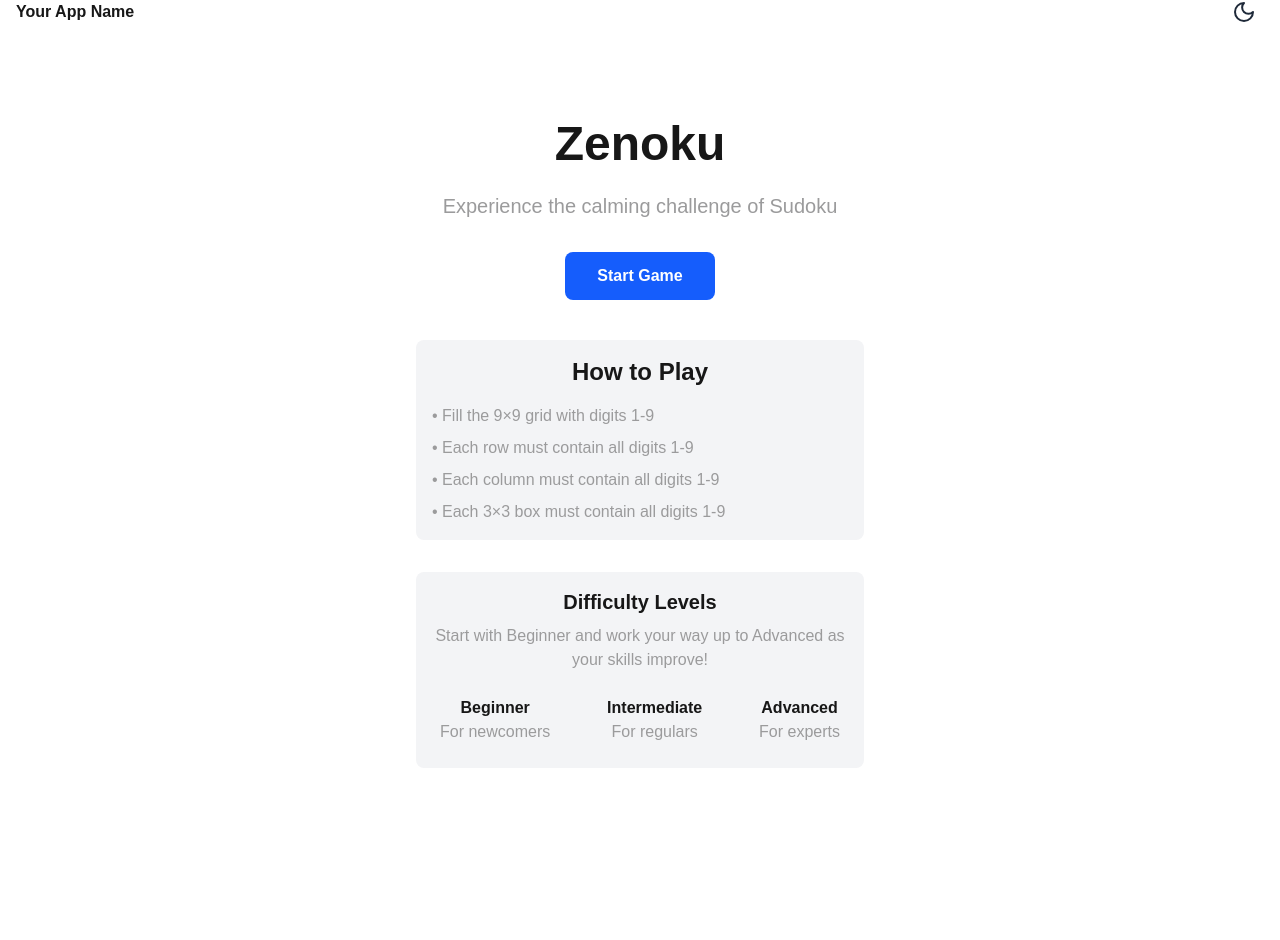
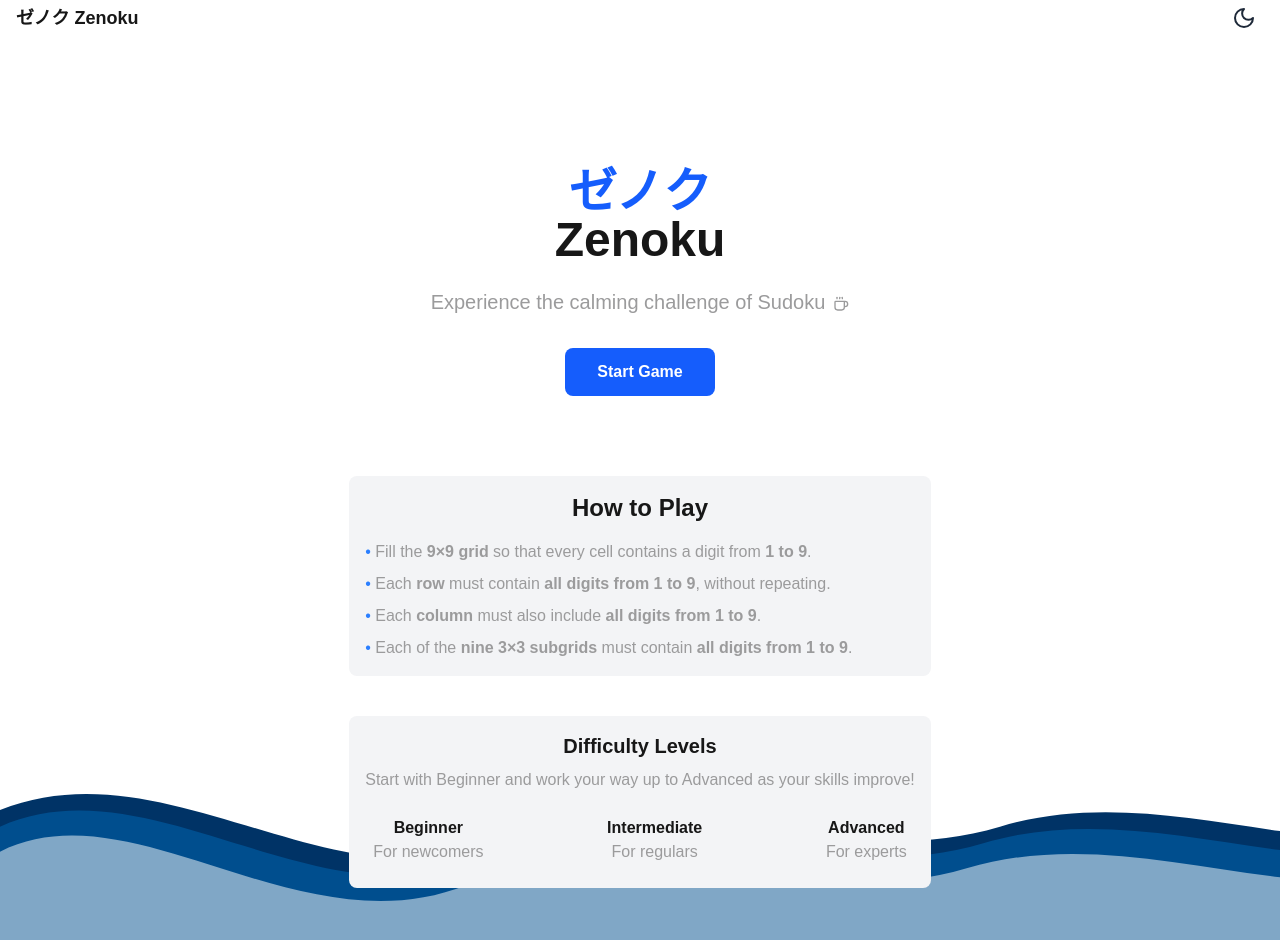
Before and after one commit to Yulkazs/zenoku, a Next.js app in the folder sudsrc/: page / in a window 1280 px wide. Shown: the part 20-960 px from the top of the page. Before the commit the page ends 864 px from the top, so only its background shows below. Built offline with nearby package versions, Linux system fonts and the light colour scheme.

Commit message:
Last styling changed

```diff
--- a/sudsrc/app/components/Navbar.tsx
+++ b/sudsrc/app/components/Navbar.tsx
@@ -4,9 +4,16 @@ import { ThemeSwitcher } from './ThemeSwitcher';
 
 export function Navbar() {
   return (
-    <nav className="flex items-center justify-between px-4 py-3 shadow-sm" style={{ backgroundColor: 'var(--background)' }}>
-      <div className="font-bold" style={{ color: 'var(--foreground)' }}>Your App Name</div>
-      <ThemeSwitcher />
+    <nav className="relative flex items-center justify-between px-4 py-6 shadow-sm" style={{ backgroundColor: 'var(--background)' }}>
+      {/* Centered Title */}
+      <div className="text-lg font-bold text-center" style={{ color: 'var(--foreground)' }}>
+        ゼノク Zenoku
+      </div>
+
+      {/* Theme Switcher Positioned Right */}
+      <div className="absolute right-4 top-1/2 -translate-y-1/2">
+        <ThemeSwitcher />
+      </div>
     </nav>
   );
 }
--- a/sudsrc/app/components/SudokuGame.tsx
+++ b/sudsrc/app/components/SudokuGame.tsx
@@ -3,6 +3,7 @@
 import { useState, useEffect, useRef } from 'react';
 import { motion } from 'framer-motion';
 import { generateSudoku, checkSudoku, SudokuType } from '@/app/utils/sudokuUtils';
+import WaveGraphic from '@/app/components/WaveGraphic';
 import { Sparkles } from 'lucide-react';
 
 type Difficulty = 'beginner' | 'intermediate' | 'advanced';
@@ -211,9 +212,9 @@ export default function SudokuGame({ onExit }: SudokuGameProps) {
   // Render loading state
   if (isLoading) {
     return (
-      <div className="min-h-screen flex flex-col items-center justify-center bg-gradient-to-b from-gray-100 to-gray-200 dark:from-gray-900 dark:to-gray-800" style={{ backgroundColor: 'var(--background)' }}>
+      <div className="min-h-screen flex flex-col items-center justify-center from-gray-100 to-gray-200 dark:from-gray-900 dark:to-gray-800" style={{ backgroundColor: 'var(--background)' }}>
         <div className="text-4xl font-bold mb-4 text-blue-600 font-serif">読み込み中...</div>
-        <div className="text-xl text-gray-600 dark:text-gray-400 font-serif">Loading...</div>
+        <div className="text-1xl font-bold mb-4 text-gray-600">Loading...</div>
       </div>
     );
   }
@@ -228,15 +229,15 @@ export default function SudokuGame({ onExit }: SudokuGameProps) {
           className="text-center max-w-md"
         >
           <div className={`mb-6 p-4 shadow-lg border-2 rounded-lg opacity-90 ${isCorrect ? 'bg-green-600 border-green-700' : 'bg-red-600 border-red-700'}`}>
-            <h1 className="text-3xl font-bold mb-4 font-serif">
-                {isCorrect ? '成功！Puzzle Solved!' : '残念！Puzzle Not Solved!'}
+            <h1 className="text-3xl font-bold mb-4">
+                {isCorrect ? 'Puzzle Solved!' : 'Puzzle Not Solved!'}
             </h1>
             </div>
 
             <div className="mb-8">
-            <p className="subtext text-lg mb-4 font-serif">
+            <p className="subtext text-lg mb-4">
                 {isCorrect
-                ? 'おめでとう！Congratulations! You successfully completed the puzzle.'
+                ? 'Congratulations! You successfully completed the puzzle.'
                 : 'It looks like something went wrong. No worries, though! Click below to try a new puzzle and keep challenging yourself!'}
             </p>
             </div>
@@ -244,13 +245,13 @@ export default function SudokuGame({ onExit }: SudokuGameProps) {
           <div className="flex gap-4 justify-center">
             <button
               onClick={newPuzzle}
-              className="px-6 py-2 rounded-lg font-semibold text-white bg-blue-600 hover:bg-blue-700 transition-colors font-serif"
+              className="px-6 py-2 rounded-lg font-semibold text-white bg-blue-600 hover:bg-blue-700 transition-colors"
             >
               New Puzzle
             </button>
             <button
               onClick={onExit}
-              className="px-6 py-2 rounded-lg font-semibold text-gray-800 bg-gray-200 hover:bg-gray-300 transition-colors dark:text-gray-200 dark:bg-gray-800 dark:hover:bg-gray-700 font-serif"
+              className="px-6 py-2 rounded-lg font-semibold text-gray-800 bg-gray-200 hover:bg-gray-300 transition-colors dark:text-gray-200 dark:bg-gray-800 dark:hover:bg-gray-700"
             >
               Exit
             </button>
@@ -265,20 +266,21 @@ export default function SudokuGame({ onExit }: SudokuGameProps) {
     <div
       ref={gameContainerRef}
       tabIndex={0} // Make div focusable for keyboard events
-      className="min-h-screen p-4 outline-none bg-gradient-to-b from-gray-100 to-gray-200 dark:from-gray-900 dark:to-gray-800"
+      className="min-h-screen p-4 outline-none from-gray-100 to-gray-200 dark:from-gray-900 dark:to-gray-800"
       style={{ backgroundColor: 'var(--background)' }}
     >
       <div className="max-w-lg mx-auto">
         <div className="flex justify-between items-center mb-6">
           <button
             onClick={onExit}
-            className="px-4 py-2 rounded-lg font-semibold text-gray-800 bg-gray-200 hover:bg-gray-300 transition-colors dark:text-gray-200 dark:bg-gray-800 dark:hover:bg-gray-700 font-serif"
+            className="px-4 py-2 rounded-lg font-semibold text-gray-800 bg-gray-200 hover:bg-gray-300 transition-colors dark:text-gray-200 dark:bg-gray-800 dark:hover:bg-gray-700"
           >
             Back
           </button>
 
-          <h1 className="text-2xl font-bold font-serif" style={{ color: 'var(--foreground)' }}>
-            禅数独 Zenoku
+          <h1 className="text-3xl font-bold" style={{ color: 'var(--foreground)' }}>
+          <span className="text-blue-600">ゼノク</span> <br />
+            Zenoku
           </h1>
 
           <div className="invisible px-4 py-2">
@@ -290,27 +292,27 @@ export default function SudokuGame({ onExit }: SudokuGameProps) {
           <div className="inline-flex rounded-lg overflow-hidden shadow-md">
             <button
               onClick={() => setDifficulty('beginner')}
-              className={`px-4 py-2 font-medium font-serif ${difficulty === 'beginner'
+              className={`px-4 py-2 font-medium ${difficulty === 'beginner'
                 ? 'bg-blue-600 text-white'
                 : 'bg-gray-700 text-gray-200 hover:bg-gray-600 dark:bg-gray-800 dark:text-gray-200 dark:hover:bg-gray-700'}`}
             >
-              初級 Beginner
+              Beginner
             </button>
             <button
               onClick={() => setDifficulty('intermediate')}
-              className={`px-4 py-2 font-medium font-serif ${difficulty === 'intermediate'
+              className={`px-4 py-2 font-medium ${difficulty === 'intermediate'
                 ? 'bg-blue-600 text-white'
                 : 'bg-gray-700 text-gray-200 hover:bg-gray-600 dark:bg-gray-800 dark:text-gray-200 dark:hover:bg-gray-700'}`}
             >
-              中級 Intermediate
+              Intermediate
             </button>
             <button
               onClick={() => setDifficulty('advanced')}
-              className={`px-4 py-2 font-medium font-serif ${difficulty === 'advanced'
+              className={`px-4 py-2 font-medium ${difficulty === 'advanced'
                 ? 'bg-blue-600 text-white'
                 : 'bg-gray-700 text-gray-200 hover:bg-gray-600 dark:bg-gray-800 dark:text-gray-200 dark:hover:bg-gray-700'}`}
             >
-              上級 Advanced
+              Advanced
             </button>
           </div>
         </div>
@@ -352,7 +354,7 @@ export default function SudokuGame({ onExit }: SudokuGameProps) {
             <button
               key={num}
               onClick={() => handleNumberInput(num)}
-              className="py-3 text-lg font-semibold rounded-md bg-gray-200 hover:bg-blue-200 dark:bg-gray-800 dark:hover:bg-blue-800 transition-colors font-serif shadow-md"
+              className="py-3 text-lg font-semibold rounded-md bg-gray-200 hover:bg-blue-200 dark:bg-gray-800 dark:hover:bg-blue-800 transition-colors shadow-md"
               style={{ color: 'var(--foreground)' }}
               id="container"
             >
@@ -361,7 +363,7 @@ export default function SudokuGame({ onExit }: SudokuGameProps) {
           ))}
           <button
             onClick={clearCell}
-            className="py-3 text-lg font-semibold rounded-md bg-gray-200 hover:bg-red-200 dark:bg-gray-800 dark:hover:bg-red-900 transition-colors font-serif shadow-md"
+            className="py-3 text-lg font-semibold rounded-md bg-gray-200 hover:bg-red-200 dark:bg-gray-800 dark:hover:bg-red-900 transition-colors shadow-md"
             style={{ color: 'var(--foreground)' }}
             id="container"
           >
@@ -372,7 +374,7 @@ export default function SudokuGame({ onExit }: SudokuGameProps) {
         <div className="flex justify-between items-center mb-6">
           <button
             onClick={onExit}
-            className="px-4 py-2 rounded-lg font-semibold text-white bg-red-600 hover:bg-red-700 transition-colors font-serif shadow-md"
+            className="px-4 py-2 rounded-lg font-semibold text-white bg-red-600 hover:bg-red-700 transition-colors shadow-md"
           >
             Exit
           </button>
@@ -380,25 +382,24 @@ export default function SudokuGame({ onExit }: SudokuGameProps) {
           <button
             onClick={useHint}
             disabled={hintsRemaining <= 0 || !selectedCell}
-            className={`px-4 py-2 rounded-lg font-semibold flex items-center gap-2 shadow-md font-serif
+            className={`px-4 py-2 rounded-lg font-semibold flex items-center gap-2 shadow-md
               ${hintsRemaining > 0
                 ? 'text-white bg-amber-600 hover:bg-amber-700'
                 : 'text-gray-400 bg-gray-300 dark:text-gray-500 dark:bg-gray-800 cursor-not-allowed'}`}
           >
             <Sparkles className="w-5 h-5" />
-            <span>ヒント Hint ({hintsRemaining})</span>
+            <span>Hint ({hintsRemaining})</span>
           </button>
 
           <button
             onClick={newPuzzle}
-            className="px-4 py-2 rounded-lg font-semibold text-white bg-blue-600 hover:bg-blue-700 transition-colors font-serif shadow-md"
+            className="px-4 py-2 rounded-lg font-semibold text-white bg-blue-600 hover:bg-blue-700 transition-colors shadow-md"
           >
             New Game
           </button>
         </div>
 
-        <div className="mt-6 text-center text-sm text-gray-600 dark:text-gray-400 font-serif">
-          <p>キーボードを使用: 1-9で数字を入力、矢印キーで移動、BackspaceまたはDelete で削除、Hでヒント</p>
+        <div className="mt-6 text-center text-sm text-gray-600 dark:text-gray-400">
           <p>Use keyboard: 1-9 for numbers, arrow keys to navigate, Backspace or Delete to clear, H for hint</p>
         </div>
       </div>
--- /dev/null
+++ b/sudsrc/app/components/WaveGraphic.tsx
@@ -0,0 +1,38 @@
+'use client';
+
+import React from 'react';
+
+const WaveGraphic = () => {
+  return (
+    <div className="absolute -bottom-18 left-0 w-full z-[-1] pointer-events-none">
+      <svg
+        xmlns="http://www.w3.org/2000/svg"
+        viewBox="0 0 1536 600"
+        preserveAspectRatio="xMidYMid meet"
+        className="w-full h-auto"
+      >
+        {/* Deep wave layer */}
+        <path
+          d="M0,420 C200,340 400,540 600,460 C800,380 1000,500 1200,440 C1400,380 1600,500 1800,440 L1800,600 L0,600 Z"
+          fill="#003366"
+        />
+
+        {/* Mid wave layer */}
+        <path
+          d="M0,440 C180,360 380,560 580,480 C780,400 980,520 1180,460 C1380,400 1580,520 1780,460 L1780,600 L0,600 Z"
+          fill="#005599"
+          opacity="0.8"
+        />
+
+        {/* Light top wave layer */}
+        <path
+          d="M0,470 C160,390 360,590 560,510 C760,430 960,550 1160,490 C1360,430 1560,550 1760,490 L1760,600 L0,600 Z"
+          fill="#ffffff"
+          opacity="0.5"
+        />
+      </svg>
+    </div>
+  );
+};
+
+export default WaveGraphic;
--- a/sudsrc/app/page.tsx
+++ b/sudsrc/app/page.tsx
@@ -2,8 +2,9 @@
 
 import { useState } from 'react';
 import { motion } from 'framer-motion';
-import Link from 'next/link';
+import { Coffee } from 'lucide-react';
 import SudokuGame from '@/app/components/SudokuGame';
+import WaveGraphic from './components/WaveGraphic';
 
 export default function Home() {
   const [gameStarted, setGameStarted] = useState(false);
@@ -13,17 +14,21 @@ export default function Home() {
   }
 
   return (
-    <div className="min-h-screen p-4 flex flex-col items-center justify-center" style={{ backgroundColor: 'var(--background)' }}>
+    <div className="relative min-h-screen flex flex-col items-center justify-start pt-28 px-4 z-0" style={{ backgroundColor: 'var(--background)' }}>
       <motion.div
         initial={{ opacity: 0, y: 20 }}
         animate={{ opacity: 1, y: 0 }}
         transition={{ duration: 0.5 }}
-        className="text-center max-w-2xl mx-auto"
+        className="text-center max-w-4xl mx-auto"
       >
         <h1 className="text-5xl font-bold mb-6" style={{ color: 'var(--foreground)' }}>
+          <span className="text-blue-600">ゼノク</span> <br />
           Zenoku
         </h1>
-        <p className="subtext text-xl mb-8">Experience the calming challenge of Sudoku</p>
+        <p className="subtext text-xl mb-8">
+          Experience the calming challenge of Sudoku
+          <Coffee className="inline-block ml-2" size={16} />
+        </p>
 
         <div className="mb-10">
           <motion.button
@@ -36,19 +41,31 @@ export default function Home() {
           </motion.button>
         </div>
 
-        <div id="container" className="max-w-md mx-auto mb-8 p-6">
+        <div id="container" className="max-w-lvh mx-auto mb-10 mt-20 p-6">
           <h2 className="text-2xl font-semibold mb-4" style={{ color: 'var(--foreground)' }}>
             How to Play
           </h2>
           <ul className="text-left subtext space-y-2">
-            <li>• Fill the 9×9 grid with digits 1-9</li>
-            <li>• Each row must contain all digits 1-9</li>
-            <li>• Each column must contain all digits 1-9</li>
-            <li>• Each 3×3 box must contain all digits 1-9</li>
+            <li>
+              <span className="font-medium text-blue-500">•</span>{' '}
+              <span>Fill the <strong>9×9 grid</strong> so that every cell contains a digit from <strong>1 to 9</strong>.</span>
+            </li>
+            <li>
+              <span className="font-medium text-blue-500">•</span>{' '}
+              <span>Each <strong>row</strong> must contain <strong>all digits from 1 to 9</strong>, without repeating.</span>
+            </li>
+            <li>
+              <span className="font-medium text-blue-500">•</span>{' '}
+              <span>Each <strong>column</strong> must also include <strong>all digits from 1 to 9</strong>.</span>
+            </li>
+            <li>
+              <span className="font-medium text-blue-500">•</span>{' '}
+              <span>Each of the <strong>nine 3×3 subgrids</strong> must contain <strong>all digits from 1 to 9</strong>.</span>
+            </li>
           </ul>
         </div>
 
-        <div id="container" className="max-w-md mx-auto">
+        <div id="container" className="max-w-lvh mx-auto">
           <h2 className="text-xl font-semibold mb-2" style={{ color: 'var(--foreground)' }}>
             Difficulty Levels
           </h2>
@@ -69,6 +86,7 @@ export default function Home() {
           </div>
         </div>
       </motion.div>
+      <WaveGraphic />
     </div>
   );
 }
```
Also changed, not shown: sudsrc/public/sudoku.png (added), sudsrc/public/waves.png (added).
